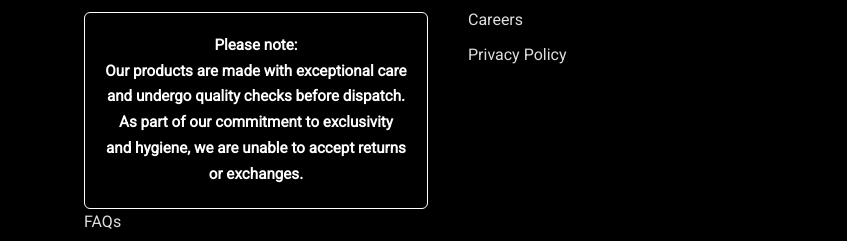
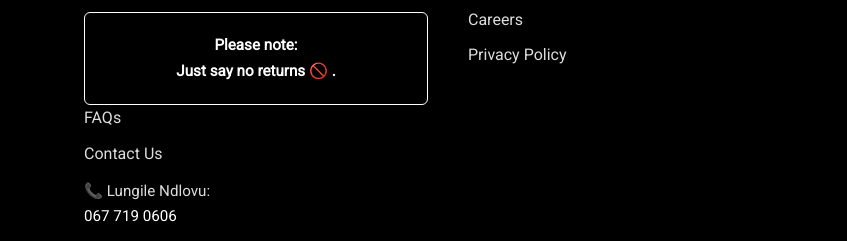
Before and after one commit to louis95AFX/LUUX, a plain HTML site: page index.html in a window 1280 px wide. Both pictures are taken after a click on the link "Shipping". Shown: the part 3669-3910 px from the top of the page, 0-847 px from the left. Drawn offline with nearby package versions, Linux system fonts and the light colour scheme.

Commit message:
Upde index.html

```diff
--- a/index.html
+++ b/index.html
@@ -119,9 +119,8 @@
       <div id="shipping-info" class="shipping-info hidden">
         <p>
           <strong>Please note:</strong><br>
-          <strong>Our products are made with exceptional care and undergo quality checks before dispatch.
-          As part of our commitment to exclusivity and hygiene, we are unable to accept
-          returns or exchanges.</strong>
+          <strong>Just say no returns 🚫
+.</strong>
         </p>
       </div>
 
```
